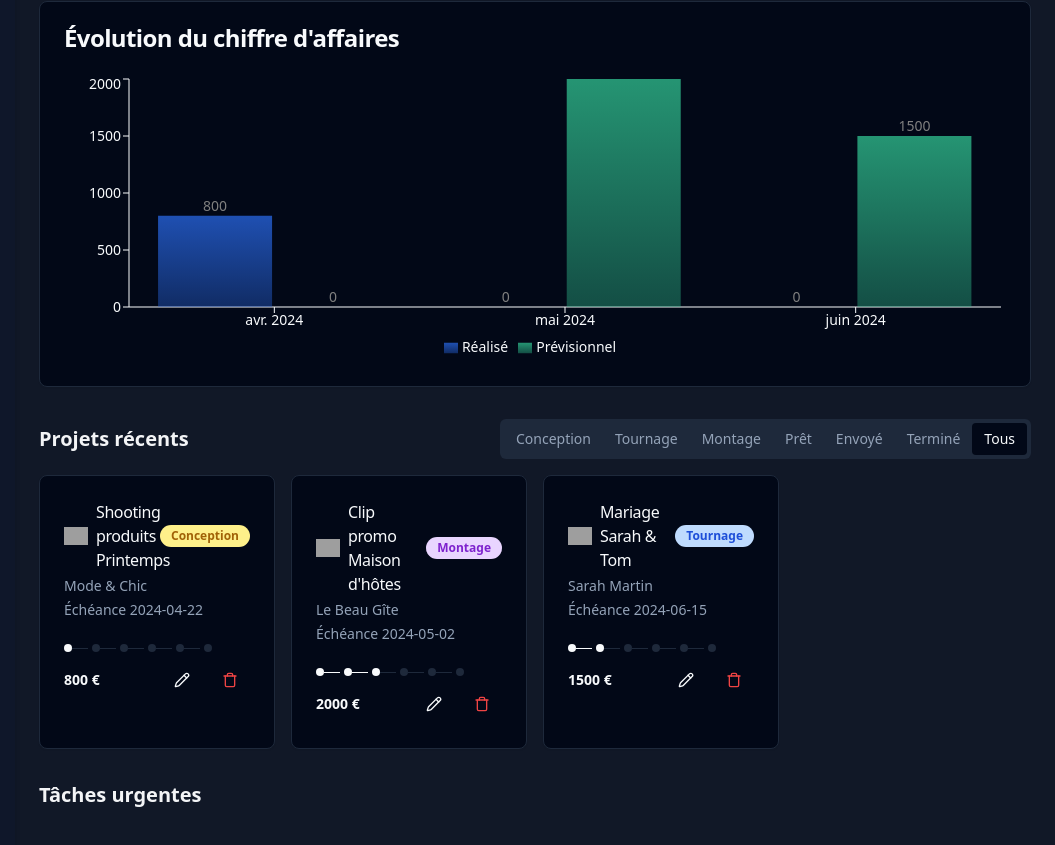
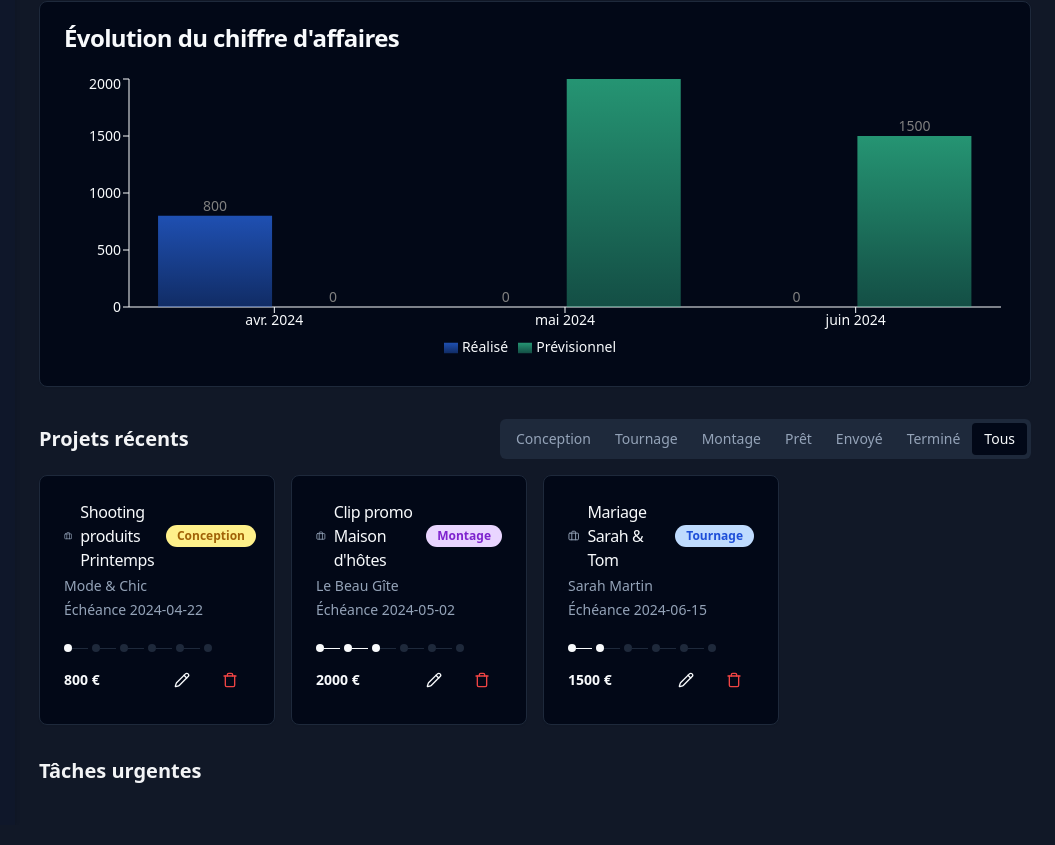
Before and after one commit to bakar-bkr-studio/app-gestion-auto-entreprise, a Next.js app: page / in a window 1280 px wide. Shown: the part 465-1310 px from the top of the page, without its empty margins (225-1280 px from the left). Built offline with nearby package versions, Linux system fonts and the light colour scheme; grey boxes are pictures that could not be loaded.

Commit message:
Replace placeholder image with Lucide icon

```diff
--- a/app/page.tsx
+++ b/app/page.tsx
@@ -33,7 +33,6 @@ import {
   Trash
 } from 'lucide-react'
 import Link from 'next/link'
-import Image from 'next/image'
 import AddSiteModal from '@/components/AddSiteModal'
 import { useWebsites, Website } from '@/components/WebsitesProvider'
 import Toast from '@/components/Toast'
@@ -286,7 +285,7 @@ export default function DashboardPage() {
                 <CardHeader className="space-y-1">
                   <div className="flex items-center justify-between">
                     <div className="flex items-center gap-2">
-                      <Image src="/placeholder.svg" alt="miniature" width={24} height={24} />
+                      <Briefcase className="w-5 h-5 text-muted-foreground" />
                       <CardTitle className="text-base font-medium">{p.name}</CardTitle>
                     </div>
                     <Badge className={`${statusColors[p.status]}`}>{p.status}</Badge>
```
